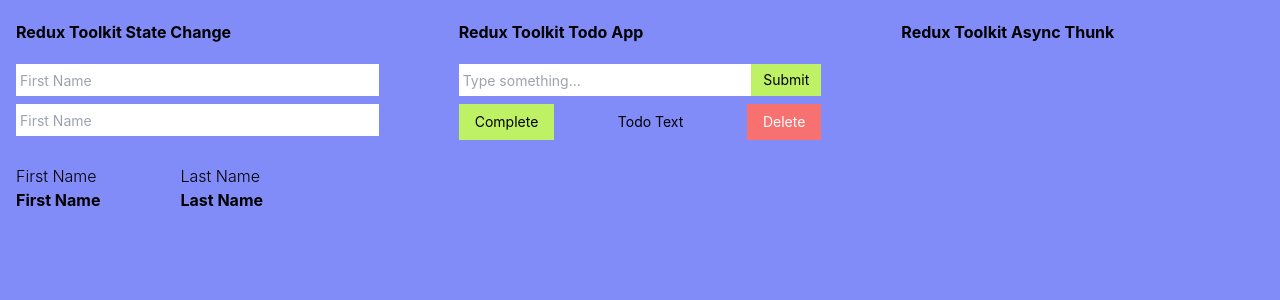
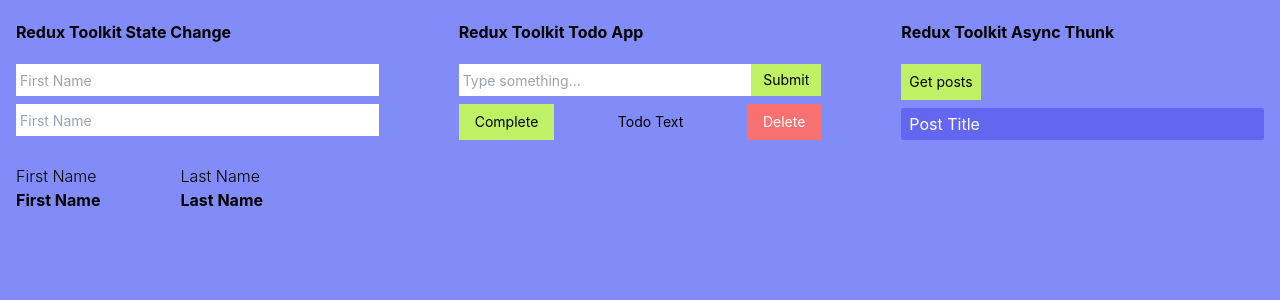
Before and after one commit to AleksandrKompanetc/redux-toolkit-thunk-app, a React (Create React App) app: page / in a window 1280 px wide. Shown: the top 300 px of the page. Built offline with nearby package versions, Linux system fonts and the light colour scheme; the HTML template or start-up script is replaced by a standard one.

Commit message:
adding components Posts and PostItem

```diff
--- a/package.json
+++ b/package.json
@@ -3,6 +3,7 @@
   "version": "0.1.0",
   "private": true,
   "dependencies": {
+    "@reduxjs/toolkit": "^2.3.0",
     "@testing-library/jest-dom": "^5.17.0",
     "@testing-library/react": "^13.4.0",
     "@testing-library/user-event": "^13.5.0",
--- a/src/App.js
+++ b/src/App.js
@@ -1,4 +1,5 @@
 import Form from "./components/Form";
+import Posts from "./components/Posts";
 import TodoItem from "./components/TodoItem";
 import User from "./components/User";
 
@@ -18,7 +19,7 @@
           </div>
           <div className="w-1/3">
             <h1 className="font-bold my-5">Redux Toolkit Async Thunk</h1>
-
+            <Posts />
           </div>
         </header>
       </div>
--- /dev/null
+++ b/src/components/PostItem.js
@@ -0,0 +1,11 @@
+import React from 'react';
+
+const PostItem = () => {
+  return (
+    <div className='flex w-full bg-indigo-500 hover:bg-indigo-300 transition-all py-1 px-2 text-white rounded-sm'>
+      Post Title
+    </div>
+  )
+}
+
+export default PostItem;
--- a/src/components/Posts.js
+++ b/src/components/Posts.js
@@ -1,14 +1,16 @@
 import React from 'react';
+import PostItem from './PostItem';
 
 const Posts = () => {
   return (
     <div>
       <button
         type='submit'
-        className='bg-lime-300 hover:bg-lime-400 transition-all p-2 text-sm'
+        className='bg-lime-300 hover:bg-lime-400 transition-all p-2 text-sm mb-2'
       >
         Get posts
       </button>
+      <PostItem />
     </div>
   )
 }
```
Also changed, not shown: 1 other file (tests, documents, lock files or other folders).
